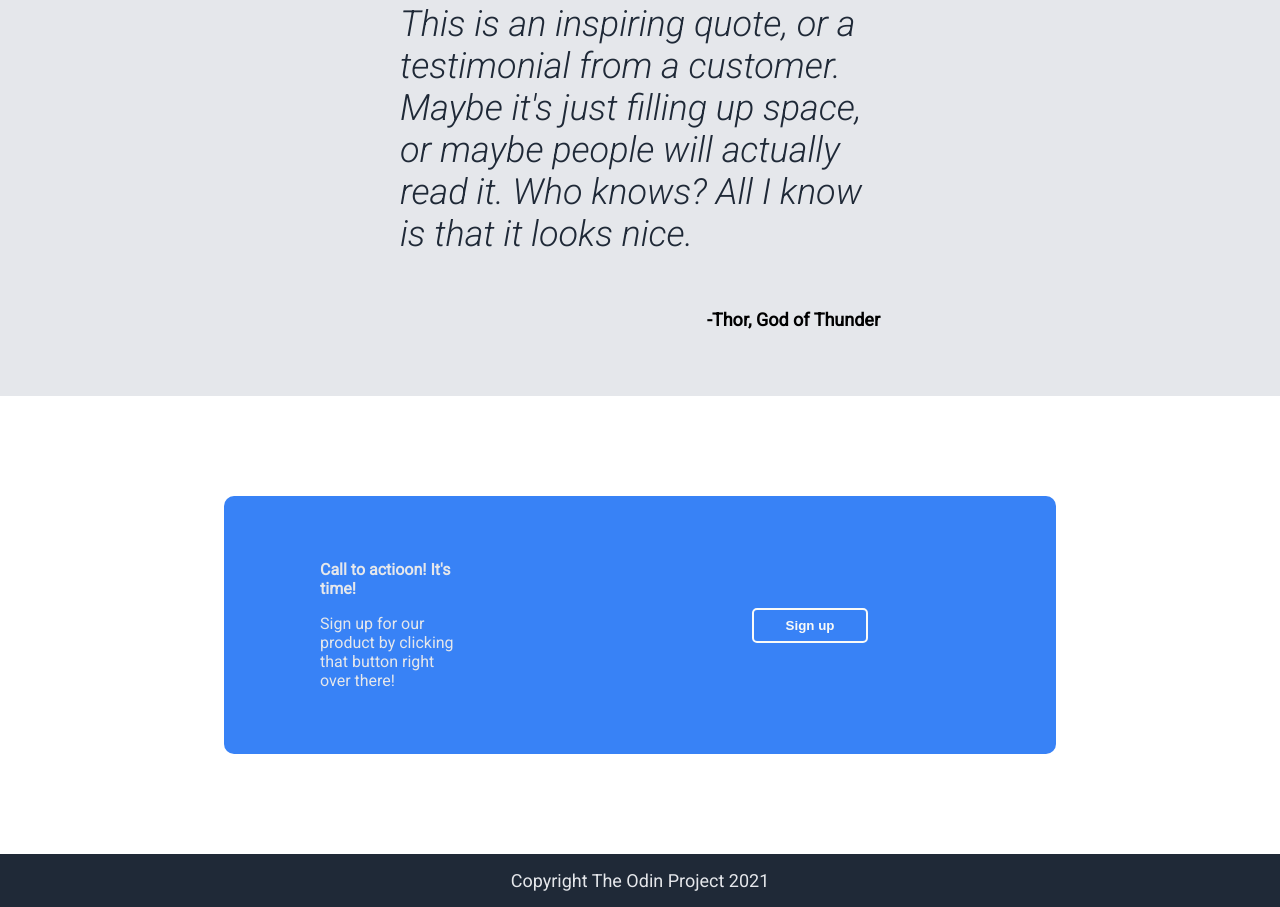
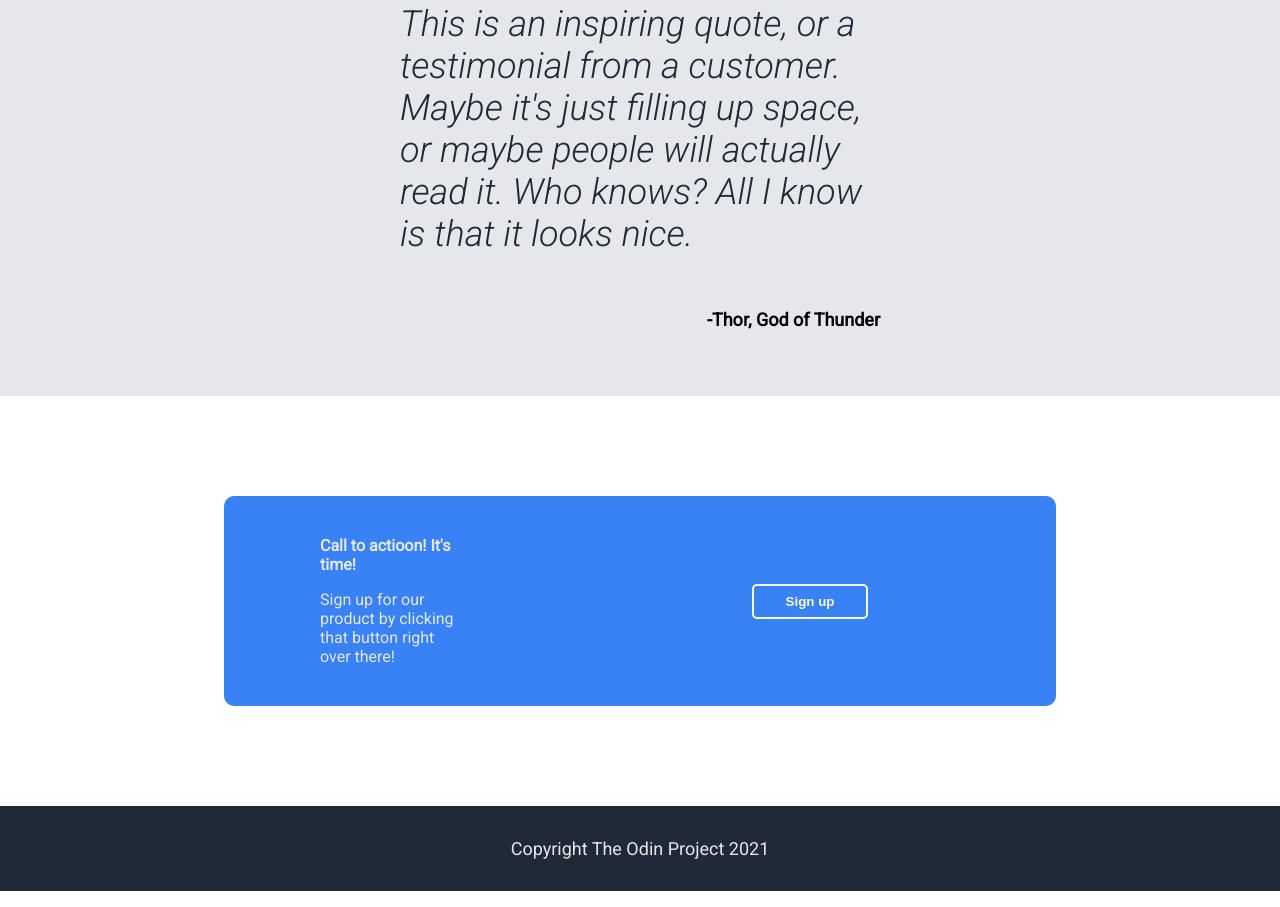
Before and after one commit to joeywheels/odin-landing-page, a plain HTML site: page index.html in a window 1280 px wide. Shown: the part 931-1838 px from the top of the page. Drawn offline with Linux system fonts and the light colour scheme.

Commit message:
Refactor header and footer spacing

```diff
--- a/styles/styles.css
+++ b/styles/styles.css
@@ -13,8 +13,11 @@ footer {
     background-color: #1F2937;
     color: #E5E7EB;
     font-size: 18px;
+    justify-content: center;
+}
+
+header {
     padding: 16px 224px;
-    justify-content: center;
 }
 
 .header-left {
@@ -151,7 +154,7 @@ button {
 
 .cta-left,
 .cta-right {
-    padding: 48px 96px;
+    padding: 24px 96px;
 }
 
 .cta-left {
@@ -169,8 +172,6 @@ button {
     width: 300px;
 }
 
-.footer {
-    display: flex;
-    justify-content: center;
-    align-items: center;
+footer {
+    padding: 32px;
 }
```
Also changed, not shown: index.html (indentation only).
